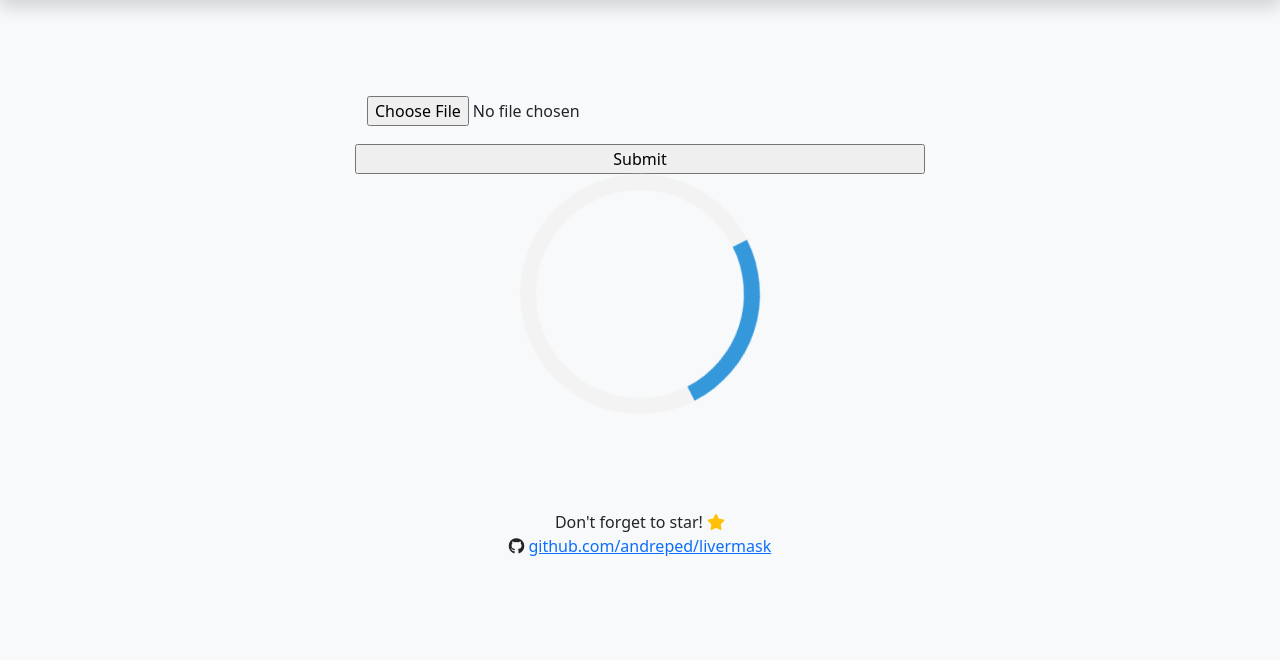
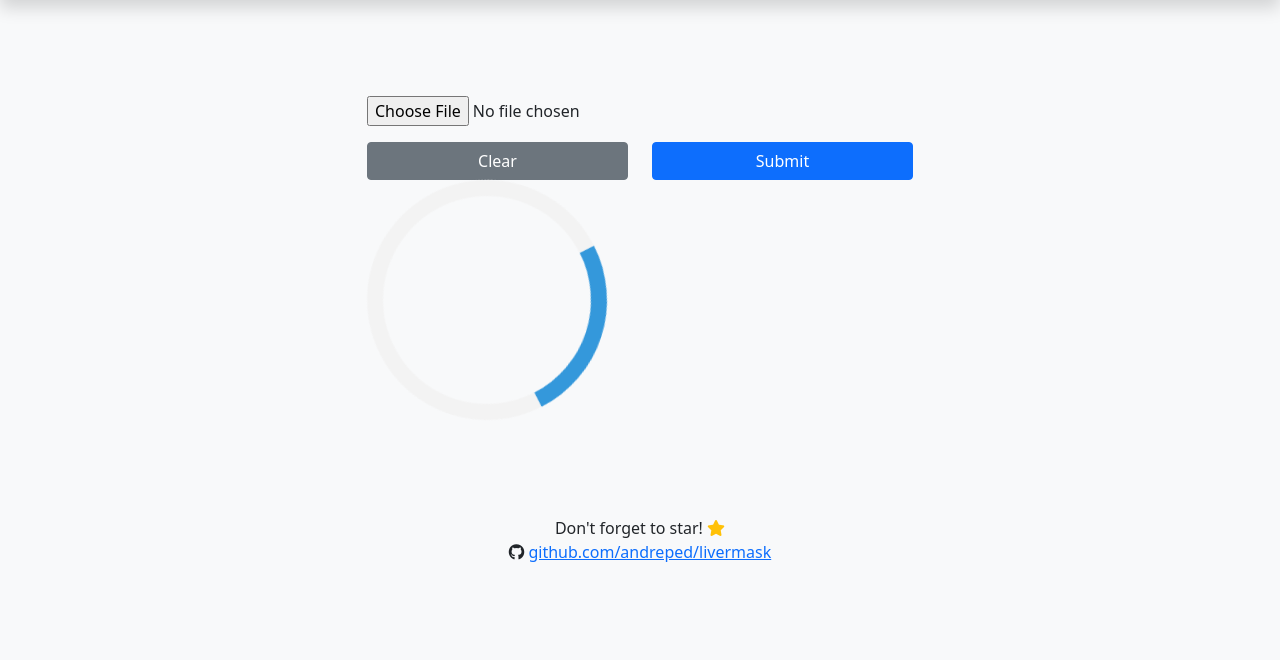
Before and after one commit to andreped/herai, a Flask app: template templates/processing.jinja2 in a window 1280 px wide. Shown: the part 64-724 px from the top of the page. Run offline with Flask 2, Linux system fonts and the light colour scheme; the template is opened without the code that fills it, so the values that code supplies are empty; some libraries are stand-ins or nearby versions.

Commit message:
Update processing.jinja2
Same changes as in https://github.com/andreped/herai/commit/a59683c14bea1023f0117f49bd13b5ce8e33454b

```diff
--- a/templates/processing.jinja2
+++ b/templates/processing.jinja2
@@ -6,11 +6,24 @@
         <div class="col-sm-6">
           <form action="http://localhost:5000/process" method="post" enctype="multipart/form-data">
             <!-- HTML5 file upload selector-->
-            <div class="row justify-content-center">
-              <input type="file" name="file"/>
-              <br></br>
-              <input type="submit"/>
-              <div class="loader"></div>
+                <div class="row justify-content-center mb-3">
+                    <div class="col">
+                        <input type="file" name="file"/>
+                    </div>
+                </div>
+                <div class="row justify-content-center">
+                    <div class="col-6">
+                        <button type="reset" class="btn btn-secondary" style="width: 100%">Clear</button>
+                    </div>
+                    <div class="col-6">
+                        <button type="submit" class="btn btn-primary" style="width: 100%">Submit</button>
+                    </div>
+                </div>
+                <div class="row justify-content-center">
+                    <div class="col">
+                        <div class="loader"></div>
+                    </div>
+                 </div>
             </div>
           </form>
         </div>
```
